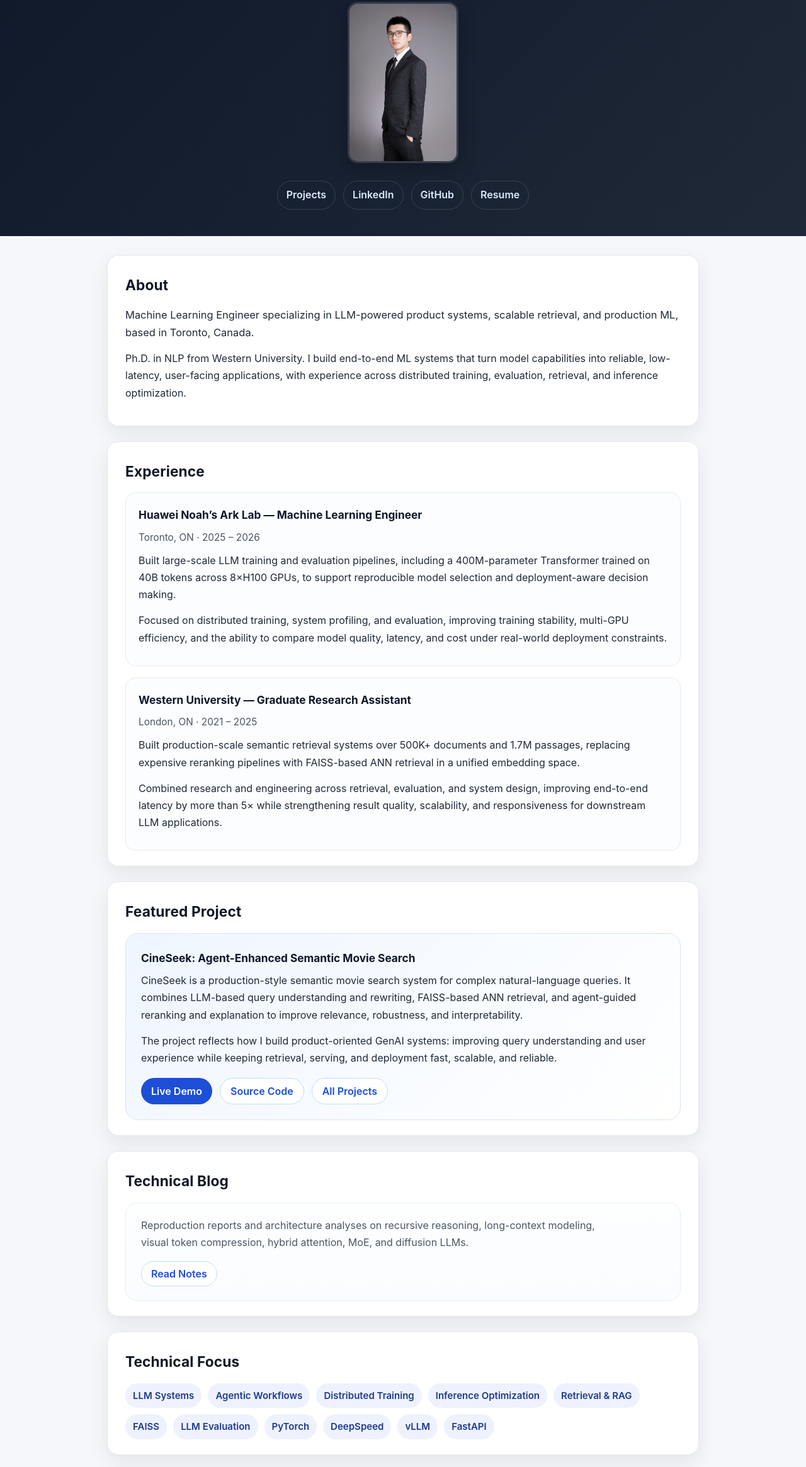
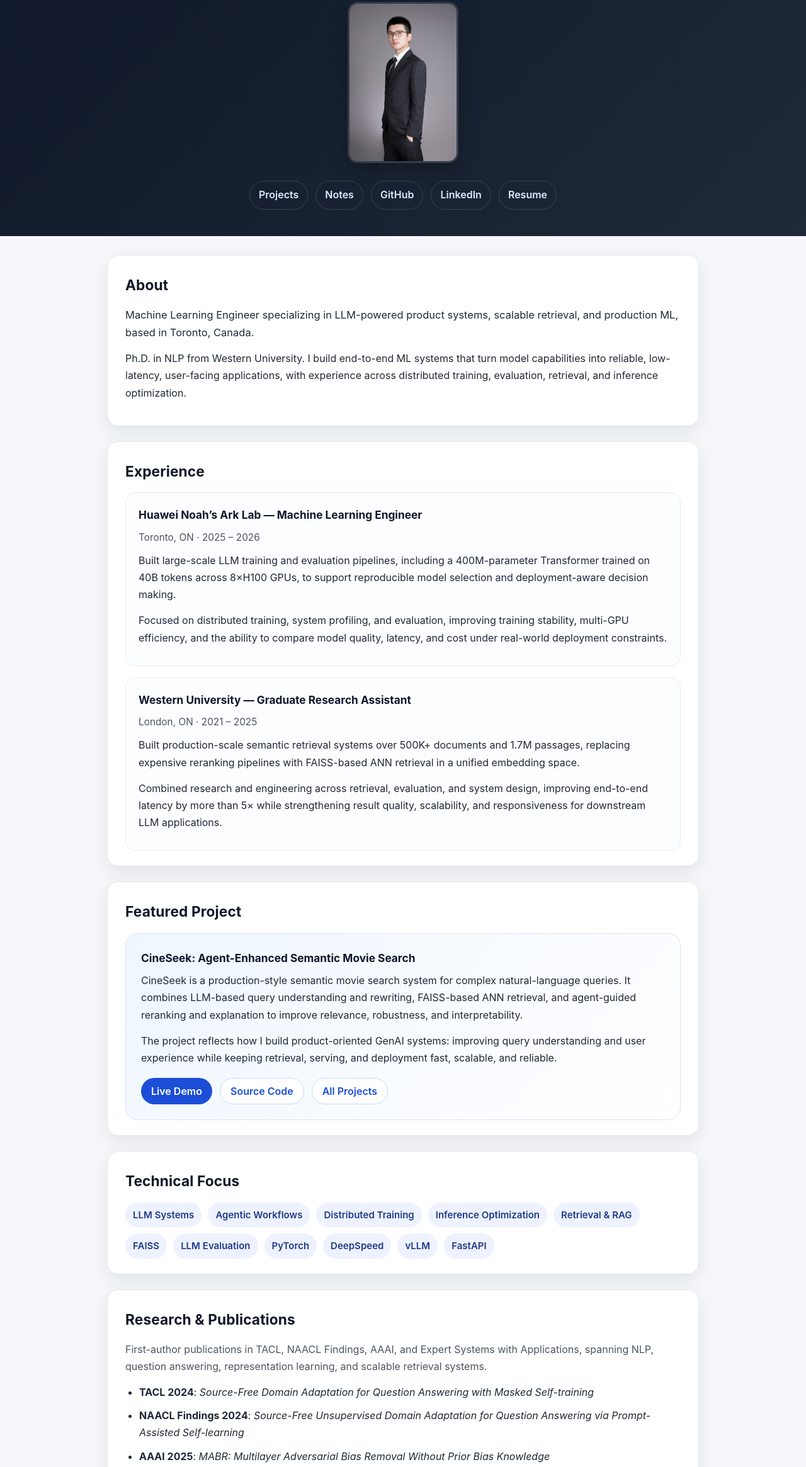
Before and after one commit to maxwellyin/maxwellyin.github.io, a plain HTML site: page index.html in a window 1280 px wide. Shown: the part 214-2544 px from the top of the page at 63% size. Drawn offline with Linux system fonts and the light colour scheme.

Commit message:
Unify site nav and remove technical blog section

```diff
--- a/assets/site-shell.js
+++ b/assets/site-shell.js
@@ -4,14 +4,14 @@
   const navItems = [
     { href: "/", label: "Home", page: "home" },
     { href: "/projects", label: "Projects", page: "projects" },
+    { href: "/field-notes/", label: "Notes", page: "field-notes" },
     { href: "https://github.com/maxwellyin", label: "GitHub", external: true },
     { href: "https://www.linkedin.com/in/mjyin/", label: "LinkedIn", external: true },
     { href: "/resume", label: "Resume", page: "resume" },
   ];
 
-  const navContainer = document.querySelector('[data-site-shell="subpage-nav"]');
-  if (navContainer) {
-    const links = navItems
+  const renderLinks = (items) =>
+    items
       .map((item) => {
         const className = item.page === page ? ' class="active"' : "";
         const extra = item.external ? ' target="_blank" rel="noopener"' : "";
@@ -19,10 +19,18 @@
       })
       .join("");
 
+  const navContainer = document.querySelector('[data-site-shell="subpage-nav"]');
+  if (navContainer) {
+    const links = renderLinks(navItems);
     navContainer.innerHTML = `
       <a class="brand" href="/">Maxwell J. Yin</a>
       <div class="nav-links">${links}</div>
     `;
+  }
+
+  const homeNavContainer = document.querySelector('[data-site-shell="home-nav"]');
+  if (homeNavContainer) {
+    homeNavContainer.innerHTML = renderLinks(navItems.filter((item) => item.page !== "home"));
   }
 
   const footerContainer = document.querySelector('[data-site-shell="footer"]');
--- a/index.html
+++ b/index.html
@@ -193,21 +193,8 @@
       margin-bottom: 0;
     }
 
-    .notes-card {
-      border: 1px solid #e9eef5;
-      border-radius: 18px;
-      padding: 22px 24px;
-      background: linear-gradient(180deg, #fdfefe 0%, #fafcff 100%);
-    }
-
-    .notes-card p {
-      margin-bottom: 0;
-      max-width: 760px;
-      color: var(--muted);
-    }
-
     .notes-actions {
-      margin-top: 16px;
+      margin-top: 8px;
       display: flex;
       flex-wrap: wrap;
       gap: 12px;
@@ -335,7 +322,7 @@
     }
   </style>
 </head>
-<body>
+<body data-page="home">
   <div class="container">
     <header>
       <h1>Maxwell J. Yin</h1>
@@ -343,12 +330,7 @@
         Machine Learning Engineer specializing in LLM-powered product systems, scalable retrieval, and production ML.
       </p>
       <img class="hero-image" src="maxwell-yin.jpeg" alt="Portrait of Maxwell J. Yin" />
-      <div class="links">
-        <a href="/projects">Projects</a>
-        <a href="https://www.linkedin.com/in/mjyin/" target="_blank" rel="noopener">LinkedIn</a>
-        <a href="https://github.com/maxwellyin" target="_blank" rel="noopener">GitHub</a>
-        <a href="/resume">Resume</a>
-      </div>
+      <div class="links" data-site-shell="home-nav"></div>
     </header>
 
     <main>
@@ -408,18 +390,6 @@
       </section>
 
       <section>
-        <h2>Technical Blog</h2>
-        <div class="notes-card">
-          <p>
-            Reproduction reports and architecture analyses on recursive reasoning, long-context modeling, visual token compression, hybrid attention, MoE, and diffusion LLMs.
-          </p>
-          <div class="notes-actions">
-            <a class="secondary-link" href="/field-notes/">Read Notes</a>
-          </div>
-        </div>
-      </section>
-
-      <section>
         <h2>Technical Focus</h2>
           <div class="tag-row">
             <span class="tag">LLM Systems</span>
@@ -474,9 +444,8 @@
       </section>
     </main>
 
-    <footer>
-      © Maxwell J. Yin · <a id="fun-stuff" href="/games/snake/">Fun stuff 👀</a>
-    </footer>
+    <footer data-site-shell="footer"></footer>
   </div>
+  <script src="/assets/site-shell.js"></script>
 </body>
 </html>
```
